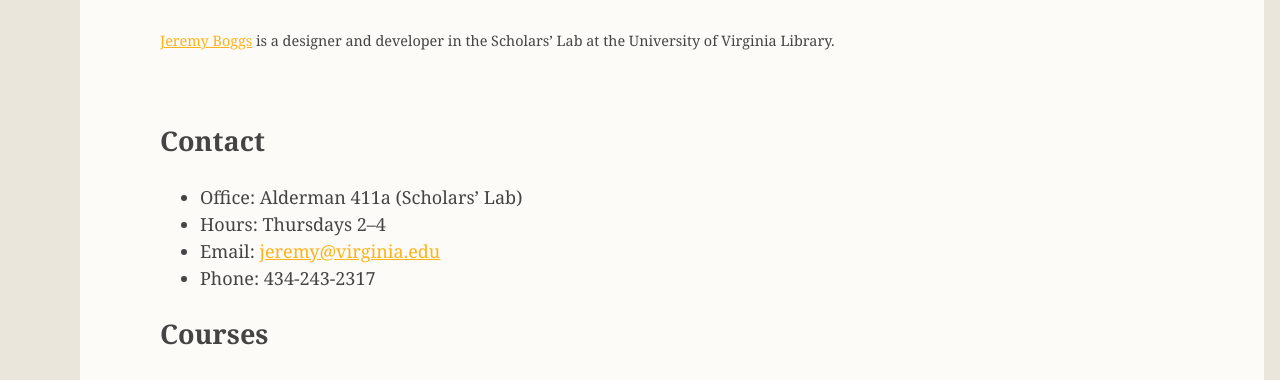
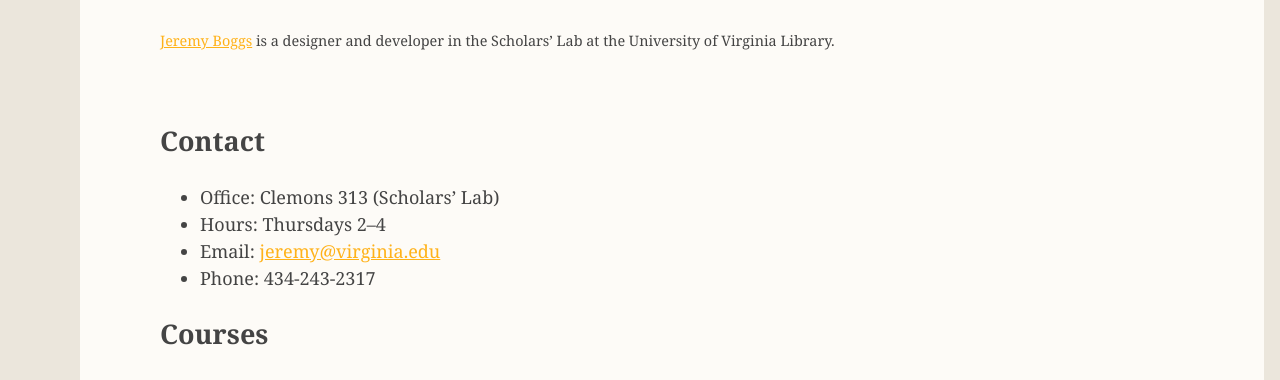
Before and after one commit to jeremyboggs/jeremyboggs.net, a Jekyll site: the page built from index.html, in a window 1280 px wide. Shown: the top 380 px of the page. Built offline with Jekyll 4.4.1, drawn with Linux system fonts in a browser that asks for light colours; some web fonts are replaced.

Commit message:
Updates office location.

```diff
--- a/index.html
+++ b/index.html
@@ -6,7 +6,7 @@
 <section id="contact">
     <h2>Contact</h2>
     <ul>
-        <li>Office: Alderman 411a (Scholars’ Lab)</li>
+        <li>Office: Clemons 313 (Scholars’ Lab)</li>
         <li>Hours: Thursdays 2–4</li>
         <li>Email: <a href="mailto:jeremy@virginia.edu">jeremy@virginia.edu</a></li>
         <li>Phone: 434-243-2317</li>
```
